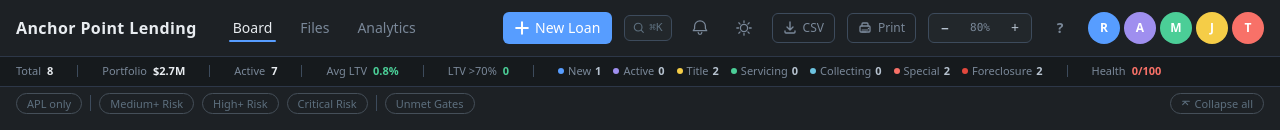
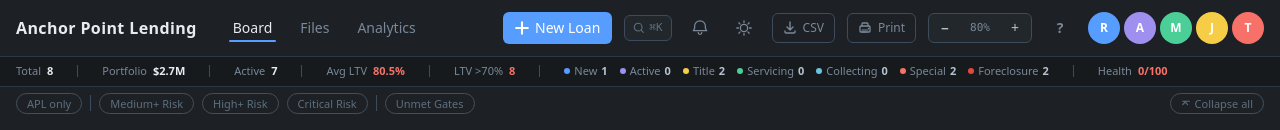
Before and after one commit to krd2ad/anchor-point-app, a React (Vite) app: page / in a window 1280 px wide. Shown: the top 130 px of the page. Built offline with nearby package versions, Linux system fonts and the light colour scheme.

Commit message:
Portfolio bar: hover tooltips on Avg LTV / LTV>70% / Health; fix LTV decimal scale bug

```diff
--- a/src/components/board/PortfolioBar.tsx
+++ b/src/components/board/PortfolioBar.tsx
@@ -15,6 +15,21 @@
 const DIVIDER = (
   <span className="w-px h-3 bg-[#3d4b5c] flex-shrink-0" />
 );
+
+function Tip({ children, tip }: { children: React.ReactNode; tip: React.ReactNode }) {
+  return (
+    <span className="relative group/tip flex-shrink-0">
+      {children}
+      <span className="pointer-events-none absolute bottom-full left-1/2 -translate-x-1/2 mb-2 z-50
+        opacity-0 group-hover/tip:opacity-100 transition-opacity duration-150
+        bg-[#22272b] border border-[#3d4b5c] rounded-md px-2.5 py-2 text-[11px] text-[#b6c2cf]
+        whitespace-nowrap shadow-xl min-w-max">
+        {tip}
+        <span className="absolute top-full left-1/2 -translate-x-1/2 border-4 border-transparent border-t-[#3d4b5c]" />
+      </span>
+    </span>
+  );
+}
 
 // Stages 1-7 (not stage-8) with their color dots for the mini breakdown
 const ACTIVE_STAGES = STAGES.filter((s) => s.id !== 'stage-8');
@@ -34,7 +49,8 @@
       : null;
 
   // Count of loans with LTV > 70%
-  const highLtvCount = loans.filter((l) => (l.computedLtv ?? 0) > 70).length;
+  const highLtvLoans = loans.filter((l) => (l.computedLtv ?? 0) > 0.70);
+  const highLtvCount = highLtvLoans.length;
 
   // Stage breakdown counts (stages 1-7)
   const stageCounts = ACTIVE_STAGES.map((stage) => ({
@@ -45,9 +61,9 @@
   const ltvColor =
     avgLtv == null
       ? '#7a8899'
-      : avgLtv > 70
+      : avgLtv > 0.70
       ? '#f87168'
-      : avgLtv > 60
+      : avgLtv > 0.60
       ? '#f5cd47'
       : '#4bce97';
 
@@ -58,7 +74,7 @@
     const { level } = loanRiskScore(loan);
     if (level === 'critical') healthScore -= 20;
     else if (level === 'high') healthScore -= 10;
-    if ((loan.computedLtv ?? 0) > 0.70) healthScore -= 5;
+    if ((loan.computedLtv ?? 0) > 0.70) healthScore -= 5; // already correct
     if (loan.stageId === 'stage-8') healthScore += 5;
   }
   healthScore = Math.max(0, Math.min(100, healthScore));
@@ -91,25 +107,45 @@
       {DIVIDER}
 
       {/* Avg LTV */}
-      <span className="flex items-center gap-1.5 flex-shrink-0">
+      <Tip tip={
+        <span className="flex flex-col gap-0.5">
+          <span className="font-semibold text-[#e8ecf0]">Average LTV</span>
+          <span>Loan-to-value across {ltvLoans.length} loans with valuations</span>
+          <span>Program max: <span className="text-[#f87168]">70%</span> · Target: <span className="text-[#4bce97]">≤65%</span></span>
+        </span>
+      }>
+        <span className="flex items-center gap-1.5 cursor-default">
           <span className="text-[#7a8899]">Avg LTV</span>
           <span className="font-bold" style={{ color: ltvColor }}>
-          {avgLtv != null ? `${avgLtv.toFixed(1)}%` : '—'}
+            {avgLtv != null ? `${(avgLtv * 100).toFixed(1)}%` : '—'}
           </span>
         </span>
+      </Tip>
 
       {DIVIDER}
 
       {/* High LTV count */}
-      <span className="flex items-center gap-1.5 flex-shrink-0">
+      <Tip tip={
+        <span className="flex flex-col gap-0.5">
+          <span className="font-semibold text-[#e8ecf0]">Loans Above Program Max LTV</span>
+          {highLtvCount > 0 ? (
+            highLtvLoans.map(l => (
+              <span key={l.id} className="text-[#f87168]">
+                {l.displayLabel.split('–')[0].trim()} — {((l.computedLtv ?? 0) * 100).toFixed(0)}%
+              </span>
+            ))
+          ) : (
+            <span className="text-[#4bce97]">All loans within 70% LTV limit</span>
+          )}
+        </span>
+      }>
+        <span className="flex items-center gap-1.5 cursor-default">
           <span className="text-[#7a8899]">LTV &gt;70%</span>
-        <span
-          className="font-bold"
-          style={{ color: highLtvCount > 0 ? '#f87168' : '#4bce97' }}
-        >
+          <span className="font-bold" style={{ color: highLtvCount > 0 ? '#f87168' : '#4bce97' }}>
             {highLtvCount}
           </span>
         </span>
+      </Tip>
 
       {DIVIDER}
 
@@ -130,12 +166,26 @@
       {DIVIDER}
 
       {/* Portfolio health score */}
-      <span className="flex items-center gap-1.5 flex-shrink-0">
+      <Tip tip={
+        <span className="flex flex-col gap-0.5">
+          <span className="font-semibold text-[#e8ecf0]">Portfolio Health Score</span>
+          <span>Starts at 100 · deductions:</span>
+          <span>−20 per Critical-risk loan</span>
+          <span>−10 per High-risk loan</span>
+          <span>−5 per loan with LTV &gt;70%</span>
+          <span>+5 per Completed / Paid Off loan</span>
+          <span className="mt-0.5 font-semibold" style={{ color: healthColor }}>
+            Current: {healthScore}/100 ({healthScore >= 80 ? 'Good' : healthScore >= 60 ? 'Fair' : 'At Risk'})
+          </span>
+        </span>
+      }>
+        <span className="flex items-center gap-1.5 cursor-default">
           <span className="text-[#7a8899]">Health</span>
           <span className="font-bold tabular-nums" style={{ color: healthColor }}>
             {healthScore}/100
           </span>
         </span>
+      </Tip>
     </div>
   );
 }
```
Lines whose indentation alone changed are shown as unchanged.
